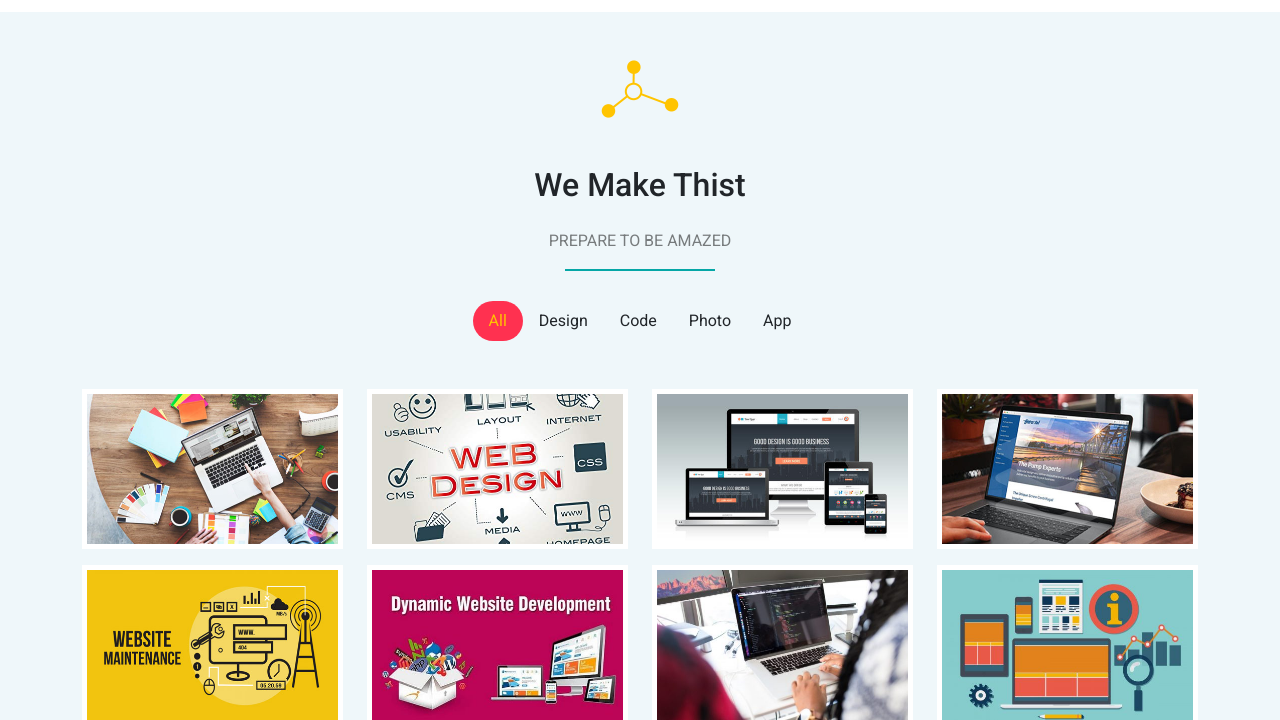
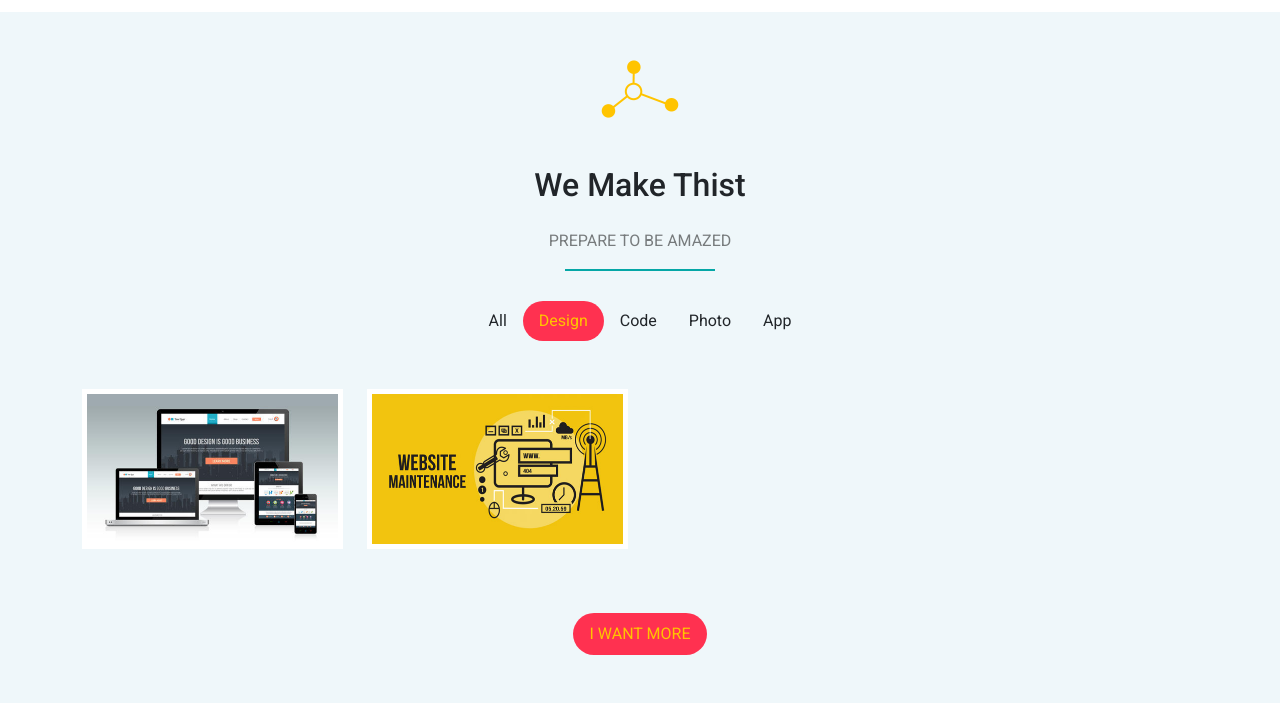
Before and after one commit to Y39WebDeveloper/bondi, a plain HTML site: page index.html in a window 1280 px wide. Both pictures are taken after a click on the item "Design". Shown: the part 1505-2225 px from the top of the page. Drawn offline with Linux system fonts and the light colour scheme.

Commit message:
add filter in gallery

```diff
--- a/index.html
+++ b/index.html
@@ -98,50 +98,50 @@
                 <h1 class="mb-4 fs-2">We Make Thist</h1>
                 <p class="text-black-50 text-uppercase">Prepare to be amazed</p>
             </div>
-            <ul class="list-unstyled d-flex justify-content-center mt-5 mb-5">
-                <li class="active rounded-pill">All</li>
-                <li>Design</li>
-                <li>Code</li>
-                <li>Photo</li>
-                <li>App</li>
+            <ul class="list-unstyled d-flex justify-content-center mt-5 mb-5" id="switchers">
+                <li class="active rounded-pill" data-filter=".all">All</li>
+                <li data-filter=".design">Design</li>
+                <li data-filter=".code">Code</li>
+                <li data-filter=".photo">Photo</li>
+                <li data-filter=".app">App</li>
             </ul>
-            <div class="row">
-                <div class="col-sm-6 col-md-4 col-lg-3">
+            <div class="row" id="workGallery">
+                <div class="col-sm-6 col-md-4 col-lg-3 all deisgn">
                     <div class="box mb-3 bg-white" data-work="Design">
                         <img src="imgs/work-01.jpg" alt="" class="img-fluid">
                     </div>
                 </div>
-                <div class="col-sm-6 col-md-4 col-lg-3">
+                <div class="col-sm-6 col-md-4 col-lg-3 all app">
                     <div class="box mb-3 bg-white" data-work="App">
                         <img src="imgs/work-02.jpg" alt="" class="img-fluid">
                     </div>
                 </div>
-                <div class="col-sm-6 col-md-4 col-lg-3">
+                <div class="col-sm-6 col-md-4 col-lg-3 all design">
                     <div class="box mb-3 bg-white" data-work="Design">
                         <img src="imgs/work-03.jpg" alt="" class="img-fluid">
                     </div>
                 </div>
-                <div class="col-sm-6 col-md-4 col-lg-3">
+                <div class="col-sm-6 col-md-4 col-lg-3 all photo">
                     <div class="box mb-3 bg-white" data-work="Photo">
                         <img src="imgs/work-04.jpg" alt="" class="img-fluid">
                     </div>
                 </div>
-                <div class="col-sm-6 col-md-4 col-lg-3">
+                <div class="col-sm-6 col-md-4 col-lg-3 all design">
                     <div class="box mb-3 bg-white" data-work="Design">
                         <img src="imgs/work-05.jpg" alt="" class="img-fluid">
                     </div>
                 </div>
-                <div class="col-sm-6 col-md-4 col-lg-3">
+                <div class="col-sm-6 col-md-4 col-lg-3 all app">
                     <div class="box mb-3 bg-white" data-work="App">
                         <img src="imgs/work-06.jpg" alt="" class="img-fluid">
                     </div>
                 </div>
-                <div class="col-sm-6 col-md-4 col-lg-3">
+                <div class="col-sm-6 col-md-4 col-lg-3 all code">
                     <div class="box mb-3 bg-white" data-work="Code">
                         <img src="imgs/work-07.jpg" alt="" class="img-fluid">
                     </div>
                 </div>
-                <div class="col-sm-6 col-md-4 col-lg-3">
+                <div class="col-sm-6 col-md-4 col-lg-3 all photo">
                     <div class="box mb-3 bg-white" data-work="Photo">
                         <img src="imgs/work-08.jpg" alt="" class="img-fluid">
                     </div>
@@ -360,5 +360,6 @@
         </div>   </footer>
     <script src="js/bootstrap.bundle.min.js"></script>
     <script src="js/all.min.js"></script>
+    <script src="js/script.js"></script>
 </body>
 </html>
--- /dev/null
+++ b/js/script.js
@@ -0,0 +1,25 @@
+let switcherLinks = document.querySelectorAll("#switchers li");
+let imgs = Array.from(document.querySelectorAll("#workGallery .all"));
+
+switcherLinks.forEach((link) => {
+    link.addEventListener("click", switchActive);
+    link.addEventListener("click", manageImg);
+});
+
+function switchActive(){
+    switcherLinks.forEach((li) => {
+        li.classList.remove("active");
+        this.classList.add("active");
+        this.classList.add("rounded-pill");
+    });
+}
+
+
+function manageImg(){
+    imgs.forEach((img) => {
+        img.style.display = "none";
+    });
+    document.querySelectorAll(this.dataset.filter).forEach((el) => {
+        el.style.display = "block";
+    })
+}
```
